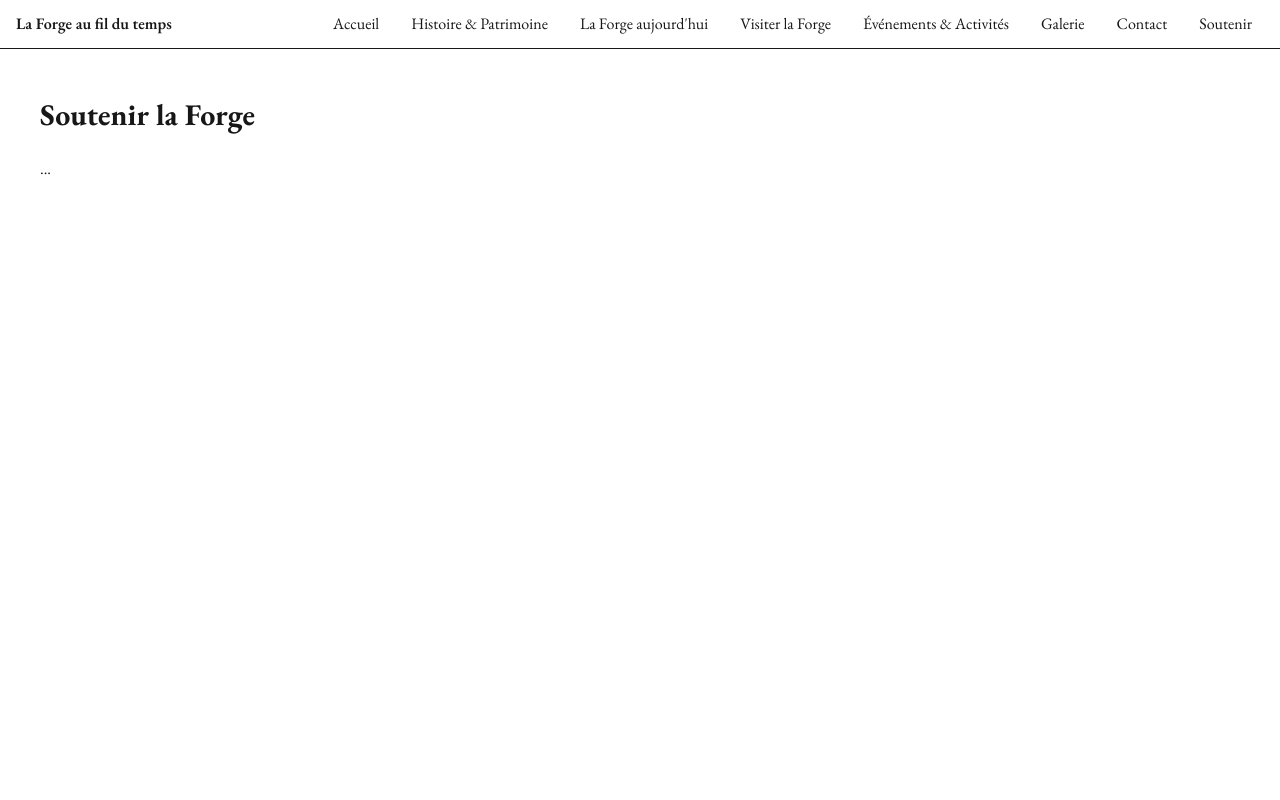
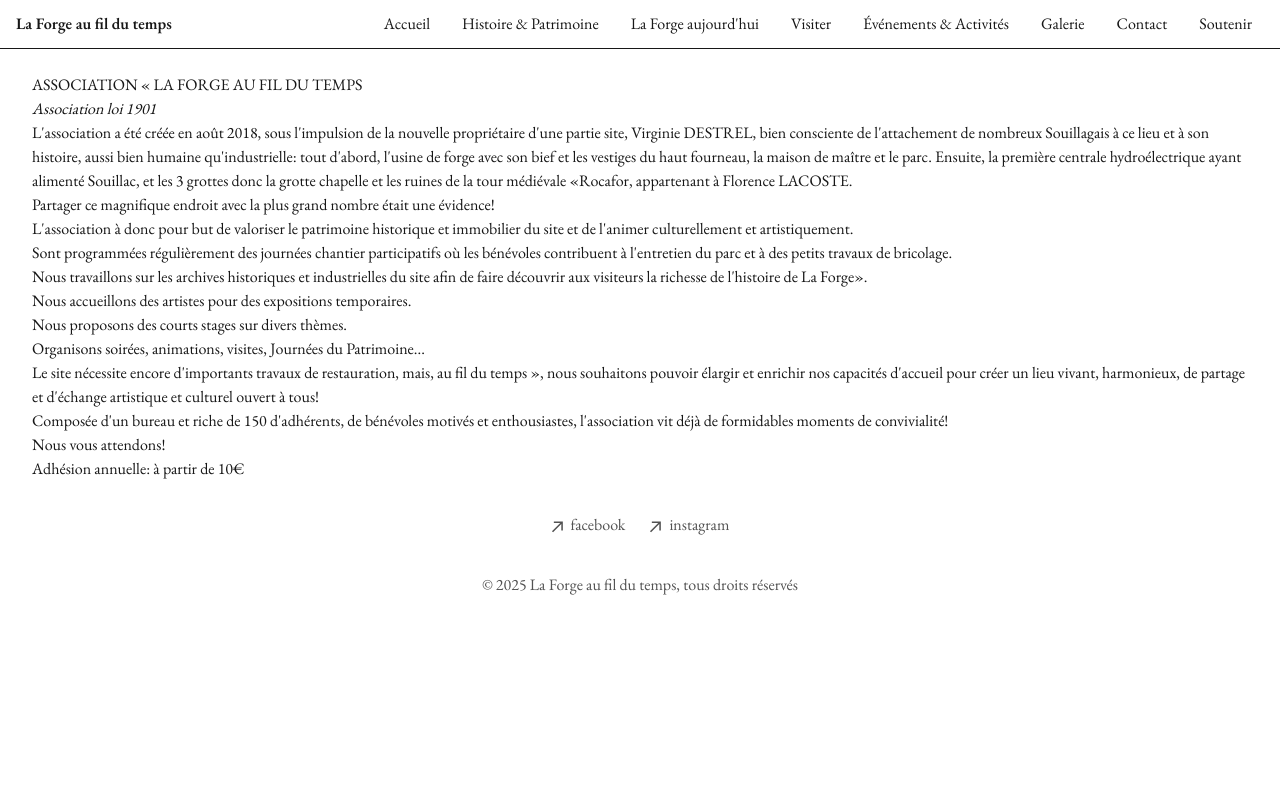
Before and after one commit to uburoiubu/forge-au-fil-du-temps, a Next.js app: page /soutien in a window 1280 px wide. Shown: the top 800 px of the page. Built offline with nearby package versions, Linux system fonts and the light colour scheme.

Commit message:
added mdx

```diff
--- /dev/null
+++ b/app/components/mdx.tsx
@@ -0,0 +1,6 @@
+import { MDXRemote } from "next-mdx-remote/rsc";
+
+export function CustomMDX({ source }: { source: string }) {
+  // You can map MDX elements (like <h1>, <code>, etc.) to custom components here
+  return <MDXRemote source={source} />;
+}
--- a/app/components/nav.tsx
+++ b/app/components/nav.tsx
@@ -6,7 +6,7 @@ const navItems = [
   { href: "/", label: "Accueil" },
   { href: "/histoire", label: "Histoire & Patrimoine" },
   { href: "/today", label: "La Forge aujourd'hui" },
-  { href: "/visiter", label: "Visiter la Forge" },
+  { href: "/visiter", label: "Visiter" },
   { href: "/events", label: "Événements & Activités" },
   { href: "/galerie", label: "Galerie" },
   { href: "/contact", label: "Contact" },
--- a/app/soutien/page.tsx
+++ b/app/soutien/page.tsx
@@ -1,11 +1,26 @@
-export default function HistoryPage() {
+import fs from "node:fs/promises";
+import path from "node:path";
+import { CustomMDX } from "../components/mdx";
+
+export const metadata = { title: "Histoire & Patrimoine" };
+
+export default async function Page() {
+  const contentDir = path.join(process.cwd(), "content");
+  const filePath = path.join(contentDir, "association.mdx");
+
+  // DEBUG (shows in your terminal running `npm run dev`)
+  console.log("CWD:", process.cwd());
+  console.log("Looking for:", filePath);
+  try {
+    console.log("Content entries:", await fs.readdir(contentDir));
+  } catch (e) {
+    console.error("Cannot read content dir:", e);
+  }
+
+  const file = await fs.readFile(filePath, "utf8");
   return (
-    <main className="min-h-screen p-6">
-      <h1 className="text-3xl font-bold mb-4">Soutenir la Forge</h1>
-      <div className="mt-6 space-y-2">
-        <p>...</p>
-      </div>
-
+    <main className="prose mx-auto px-4">
+      <CustomMDX source={file} />
     </main>
-  )
+  );
 }
--- /dev/null
+++ b/content/association.mdx
@@ -0,0 +1,30 @@
+
+
+# ASSOCIATION « LA FORGE AU FIL DU TEMPS
+
+*Association loi 1901*
+
+L'association a été créée en août 2018, sous l'impulsion de la nouvelle propriétaire d'une partie site, Virginie DESTREL, bien consciente de l'attachement de nombreux Souillagais à ce lieu et à son histoire, aussi bien humaine qu'industrielle: tout d'abord, l'usine de forge avec son bief et les vestiges du haut fourneau, la maison de maître et le parc. Ensuite, la première centrale hydroélectrique ayant alimenté Souillac, et les 3 grottes donc la grotte chapelle et les ruines de la tour médiévale «Rocafor, appartenant à Florence LACOSTE.
+
+Partager ce magnifique endroit avec la plus grand nombre était une évidence!
+
+
+L'association à donc pour but de valoriser le patrimoine historique et immobilier du site et de l'animer culturellement et artistiquement.
+
+Sont programmées régulièrement des journées chantier participatifs où les bénévoles contribuent à l'entretien du parc et à des petits travaux de bricolage.
+
+Nous travaillons sur les archives historiques et industrielles du site afin de faire découvrir aux visiteurs la richesse de l'histoire de La Forge».
+
+Nous accueillons des artistes pour des expositions temporaires.
+
+Nous proposons des courts stages sur divers thèmes.
+
+Organisons soirées, animations, visites, Journées du Patrimoine...
+
+Le site nécessite encore d'importants travaux de restauration, mais, au fil du temps », nous souhaitons pouvoir élargir et enrichir nos capacités d'accueil pour créer un lieu vivant, harmonieux, de partage et d'échange artistique et culturel ouvert à tous!
+
+Composée d'un bureau et riche de 150 d'adhérents, de bénévoles motivés et enthousiastes, l'association vit déjà de formidables moments de convivialité!
+
+Nous vous attendons!
+
+Adhésion annuelle: à partir de 10€
```
Also changed, not shown: package.json (+6 -5 lines), 1 other file (tests, documents, lock files or other folders).
